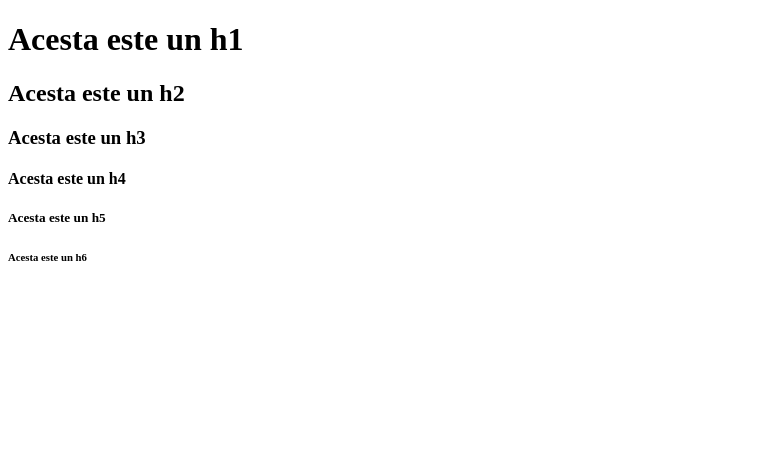
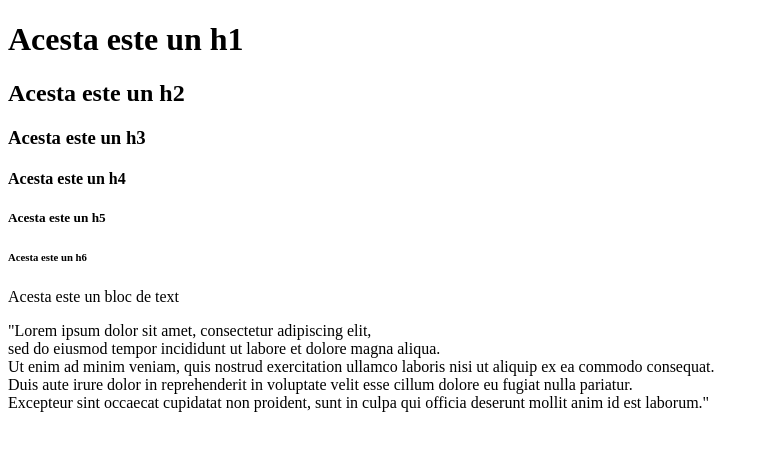
Before and after one commit to marianbt554/titluri-paragrafe-html, a plain HTML site: page index.html in a window 1280 px wide. Shown: the whole page, without its empty margins (0-764 px from the left). Drawn offline with Linux system fonts and the light colour scheme.

Commit message:
"Add paragraphs"

```diff
--- a/index.html
+++ b/index.html
@@ -11,5 +11,12 @@
         <h4>Acesta este un h4</h4>
         <h5>Acesta este un h5</h5>
         <h6>Acesta este un h6</h6>
+
+       <p>Acesta este un bloc de text</p>
+        <p>"Lorem ipsum dolor sit amet, consectetur adipiscing elit,<br>
+            sed do eiusmod tempor incididunt ut labore et dolore magna aliqua. <br>
+            Ut enim ad minim veniam, quis nostrud exercitation ullamco laboris nisi ut aliquip ex ea commodo consequat. <br>
+            Duis aute irure dolor in reprehenderit in voluptate velit esse cillum dolore eu fugiat nulla pariatur.<br>
+             Excepteur sint occaecat cupidatat non proident, sunt in culpa qui officia deserunt mollit anim id est laborum."</p>
     </body>
 </html>
```
